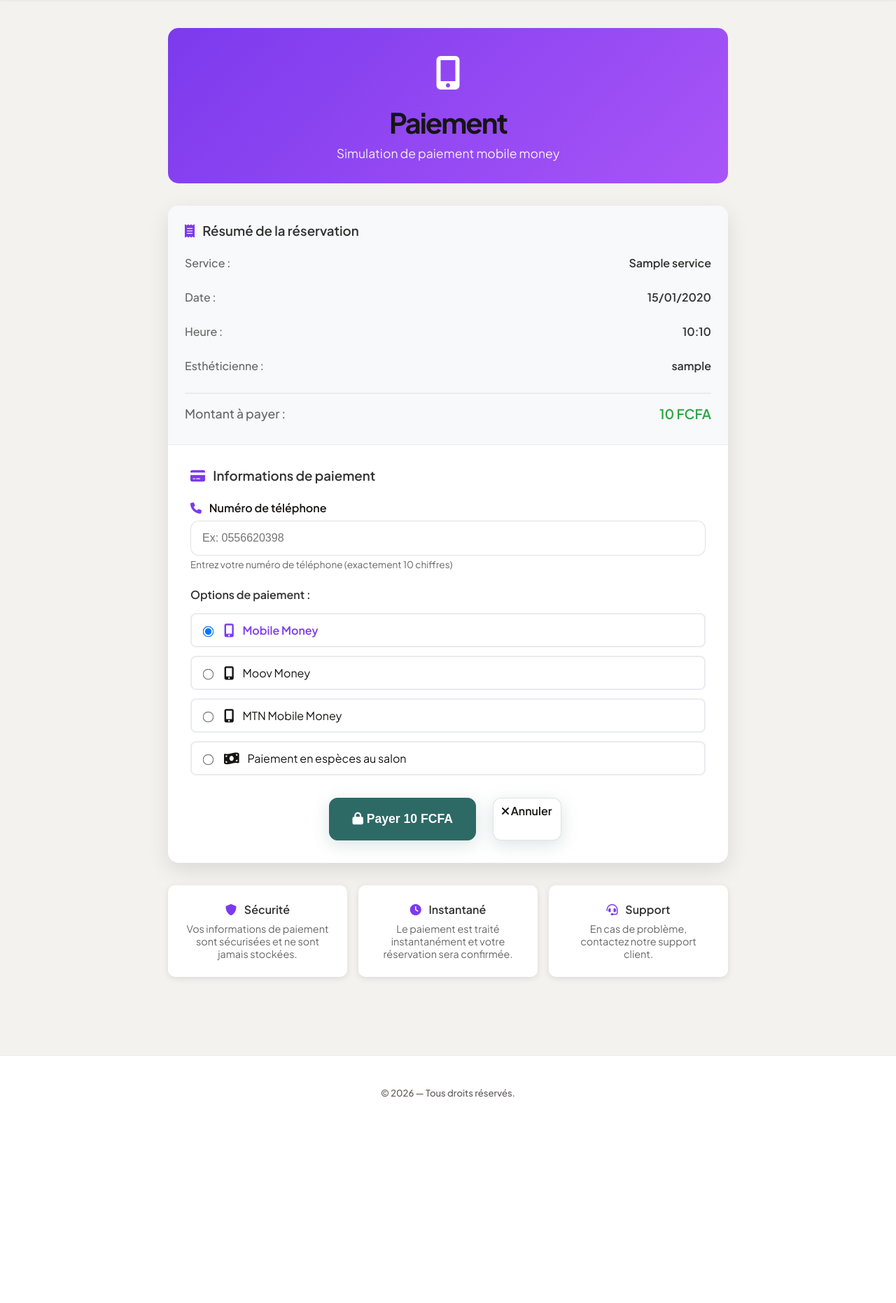
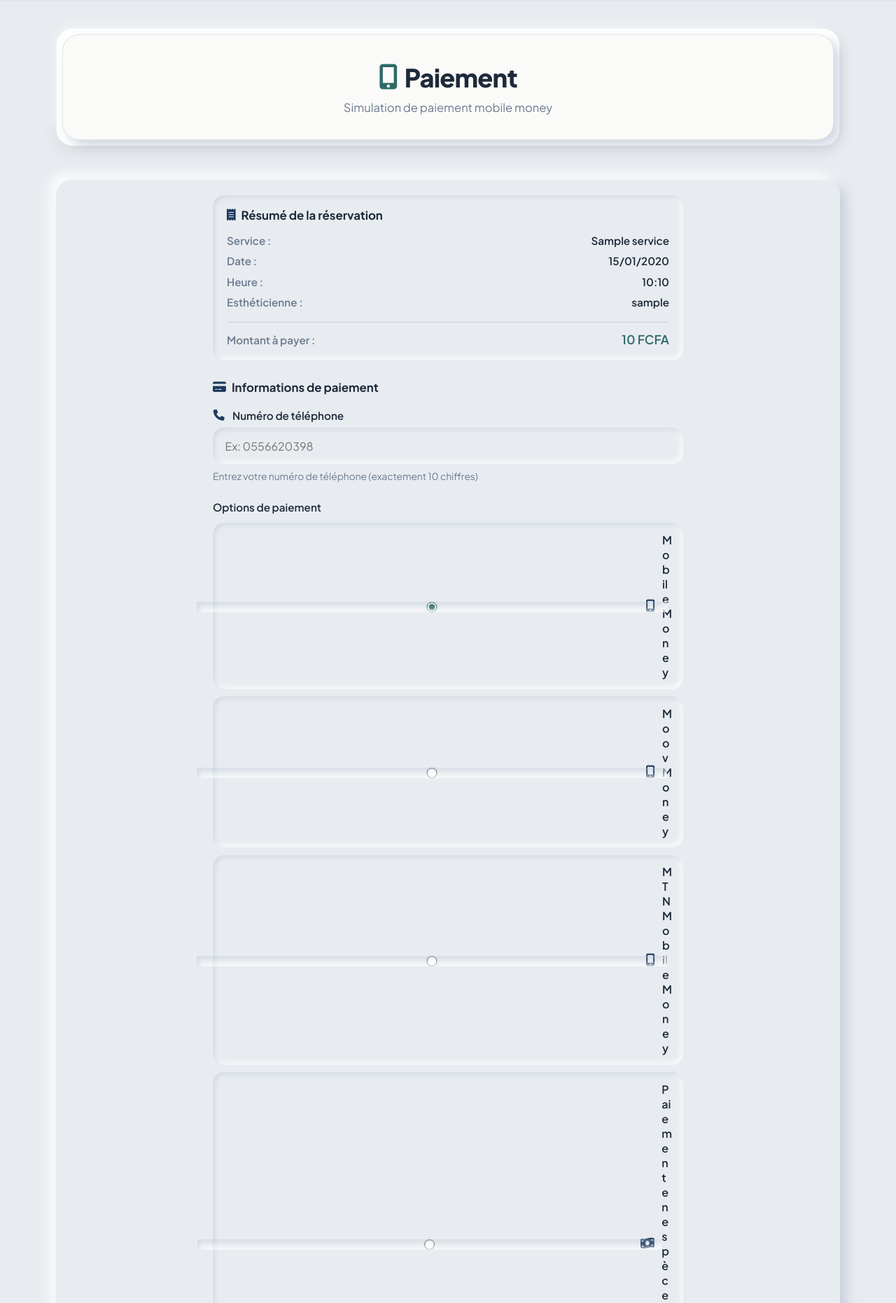
Before and after one commit to irraisaac16-code/Beauty-manager, a Django app: template manager/templates/manager/simulate_payment.html in a window 1280 px wide. Shown: the part 65-1927 px from the top of the page at 70% size. Before the commit the page ends 1633 px from the top, so only its background shows below. Run offline with Django 5.2, Linux system fonts and the light colour scheme; the template is opened without the code that fills it: most values are stand-ins (such as "Sample title", 1, 10 or a date in 2020).

Commit message:
Paiement: layout admin + form neo comme creer service
Co-authored-by: Cursor <cursoragent@cursor.com>

```diff
--- /dev/null
+++ b/manager/static/manager/simulate-payment-admin.css
@@ -0,0 +1,200 @@
+/* Simulation paiement — aligné page « Créer un service » (admin neumorphique + form-service--neo) */
+
+.admin-dashboard.simulate-payment-page .payment-reservation-summary {
+    margin-bottom: 1.75rem;
+    padding: 1.15rem 1.25rem;
+    border-radius: 16px;
+    background: var(--neo-bg, #e8ecf0);
+    box-shadow: var(--neo-shadow-in-soft, inset 3px 3px 6px rgba(163, 177, 198, 0.32), inset -3px -3px 8px rgba(255, 255, 255, 0.88));
+}
+
+.admin-dashboard.simulate-payment-page .payment-reservation-summary h3 {
+    margin: 0 0 1rem;
+    font-size: 1.05rem;
+    font-weight: 700;
+    color: var(--adm-text, #1e2a3a);
+    display: flex;
+    align-items: center;
+    gap: 0.5rem;
+}
+
+.admin-dashboard.simulate-payment-page .payment-reservation-summary h3 i {
+    color: #1e3a5f;
+}
+
+.admin-dashboard.simulate-payment-page .summary-details {
+    display: grid;
+    gap: 0.65rem;
+}
+
+.admin-dashboard.simulate-payment-page .summary-item {
+    display: flex;
+    justify-content: space-between;
+    align-items: center;
+    gap: 1rem;
+    font-size: 0.95rem;
+}
+
+.admin-dashboard.simulate-payment-page .summary-item.total {
+    margin-top: 0.5rem;
+    padding-top: 0.85rem;
+    border-top: 1px solid rgba(163, 177, 198, 0.45);
+    font-weight: 700;
+}
+
+.admin-dashboard.simulate-payment-page .summary-item .label {
+    color: var(--adm-muted, #6b7a8f);
+    font-weight: 600;
+}
+
+.admin-dashboard.simulate-payment-page .summary-item .value {
+    color: var(--adm-text, #1e2a3a);
+    font-weight: 600;
+    text-align: right;
+}
+
+.admin-dashboard.simulate-payment-page .summary-item .value.price {
+    color: #2d6a66;
+    font-size: 1.1rem;
+}
+
+.admin-dashboard.simulate-payment-page .payment-section-title {
+    margin: 1.5rem 0 1.25rem;
+    font-size: 1.05rem;
+    font-weight: 700;
+    color: var(--adm-text, #1e2a3a);
+    display: flex;
+    align-items: center;
+    gap: 0.5rem;
+}
+
+.admin-dashboard.simulate-payment-page .payment-section-title i {
+    color: #1e3a5f;
+}
+
+.admin-dashboard.simulate-payment-page .payment-options-block {
+    margin-bottom: 0.5rem;
+}
+
+.admin-dashboard.simulate-payment-page .payment-options-block h4 {
+    margin: 0 0 0.85rem;
+    font-size: 0.95rem;
+    font-weight: 600;
+    color: var(--adm-text, #1e2a3a);
+}
+
+.admin-dashboard.simulate-payment-page .option-item {
+    display: flex;
+    align-items: center;
+    margin-bottom: 0.65rem;
+    padding: 0.85rem 1rem;
+    border-radius: 16px;
+    cursor: pointer;
+    background: var(--neo-bg, #e8ecf0);
+    box-shadow: var(--neo-shadow-in-soft, inset 3px 3px 6px rgba(163, 177, 198, 0.32), inset -3px -3px 8px rgba(255, 255, 255, 0.88));
+    transition: box-shadow 0.2s ease;
+    border: none;
+}
+
+.admin-dashboard.simulate-payment-page .option-item:hover {
+    box-shadow: var(--neo-shadow-out-sm, 5px 5px 10px rgba(163, 177, 198, 0.42), -5px -5px 11px rgba(255, 255, 255, 0.94));
+}
+
+.admin-dashboard.simulate-payment-page .option-item input[type="radio"] {
+    margin-right: 0.85rem;
+    accent-color: #2d6a66;
+    transform: scale(1.15);
+}
+
+.admin-dashboard.simulate-payment-page .option-item label {
+    display: flex;
+    align-items: center;
+    cursor: pointer;
+    margin: 0;
+    flex: 1;
+    font-weight: 600;
+    color: var(--adm-text, #1e2a3a);
+}
+
+.admin-dashboard.simulate-payment-page .option-item label i {
+    margin-right: 0.65rem;
+    color: #1e3a5f;
+    font-size: 1.1rem;
+}
+
+.admin-dashboard.simulate-payment-page .cash-info-neo {
+    margin-top: 1rem;
+    padding: 1rem 1.1rem;
+    border-radius: 16px;
+    background: var(--neo-bg, #e8ecf0);
+    box-shadow: var(--neo-shadow-in-soft);
+    border: none;
+}
+
+.admin-dashboard.simulate-payment-page .cash-info-neo h5 {
+    margin: 0 0 0.5rem;
+    font-size: 0.92rem;
+    font-weight: 700;
+    color: var(--adm-text, #1e2a3a);
+    display: flex;
+    align-items: center;
+    gap: 0.45rem;
+}
+
+.admin-dashboard.simulate-payment-page .cash-info-neo h5 i {
+    color: #2d6a66;
+}
+
+.admin-dashboard.simulate-payment-page .cash-info-neo p {
+    margin: 0;
+    font-size: 0.88rem;
+    color: var(--adm-muted, #6b7a8f);
+    line-height: 1.45;
+}
+
+.admin-dashboard.simulate-payment-page .payment-info-grid {
+    display: grid;
+    grid-template-columns: repeat(3, minmax(0, 1fr));
+    gap: 1.25rem;
+}
+
+.admin-dashboard.simulate-payment-page .payment-info-grid .content-card {
+    text-align: center;
+}
+
+.admin-dashboard.simulate-payment-page .payment-info-grid .content-card h4 {
+    margin: 0 0 0.5rem;
+    font-size: 0.98rem;
+    font-weight: 700;
+    color: var(--adm-text, #1e2a3a);
+    display: flex;
+    align-items: center;
+    justify-content: center;
+    gap: 0.45rem;
+}
+
+.admin-dashboard.simulate-payment-page .payment-info-grid .content-card h4 i {
+    color: #1e3a5f;
+}
+
+.admin-dashboard.simulate-payment-page .payment-info-grid .content-card p {
+    margin: 0;
+    font-size: 0.88rem;
+    color: var(--adm-muted, #6b7a8f);
+    line-height: 1.45;
+}
+
+@media (max-width: 960px) {
+    .admin-dashboard.simulate-payment-page .payment-info-grid {
+        grid-template-columns: 1fr;
+    }
+
+    .admin-dashboard.simulate-payment-page .summary-item {
+        flex-direction: column;
+        align-items: flex-start;
+    }
+
+    .admin-dashboard.simulate-payment-page .summary-item .value {
+        text-align: left;
+    }
+}
--- a/manager/templates/manager/simulate_payment.html
+++ b/manager/templates/manager/simulate_payment.html
@@ -1,21 +1,33 @@
 {% extends 'manager/base.html' %}
 {% load price_filters %}
+{% load static %}
 
 {% block title %}Paiement — Gestion salon{% endblock %}
 
+{% block body_class %}page-dashboard-neumorphic{% endblock %}
+
+{% block extra_css %}
+<link rel="stylesheet" href="{% static 'manager/dashboard-neumorphic-shell.css' %}?v=2">
+<link rel="stylesheet" href="{% static 'manager/admin-dashboard.css' %}?v=6">
+<link rel="stylesheet" href="{% static 'manager/service-form-admin.css' %}?v=4">
+<link rel="stylesheet" href="{% static 'manager/simulate-payment-admin.css' %}?v=1">
+{% endblock %}
+
 {% block content %}
-<div class="container">
-    <div class="payment-container">
-        <div class="payment-header">
-            <div class="wave-logo">
-                <i class="fas fa-mobile-alt"></i>
-            </div>
-            <h1>Paiement</h1>
+<div class="admin-dashboard simulate-payment-page">
+    <div class="dashboard-header">
+        <div class="header-content">
+            <div class="header-left">
+                <h1><i class="fas fa-mobile-alt"></i> Paiement</h1>
                 <p>Simulation de paiement mobile money</p>
             </div>
+        </div>
+    </div>
 
-        <div class="payment-card">
-            <div class="reservation-summary">
+    <div class="main-content">
+        <div class="content-card service-form-card">
+            <div class="card-body">
+                <div class="payment-reservation-summary">
                     <h3><i class="fas fa-receipt"></i> Résumé de la réservation</h3>
                     <div class="summary-details">
                         <div class="summary-item">
@@ -41,22 +53,23 @@
                     </div>
                 </div>
 
-            <div class="payment-form">
-                <h3><i class="fas fa-credit-card"></i> Informations de paiement</h3>
-                <form method="post" id="payment-form">
+                <h3 class="payment-section-title"><i class="fas fa-credit-card"></i> Informations de paiement</h3>
+
+                <form method="post" id="payment-form" class="form-service form-service--neo">
                     {% csrf_token %}
-                    <div class="form-group">
-                        <label for="numero">
+
+                    <div class="form-group" id="payment-phone-group">
+                        <label for="numero" class="floating-label">
                             <i class="fas fa-phone"></i> Numéro de téléphone
                         </label>
-                        <input type="tel" id="numero" name="numero" class="form-control"
-                               placeholder="Ex: 0556620398" required
+                        <input type="tel" id="numero" name="numero"
+                               placeholder="Ex: 0556620398"
                                pattern="[0-9]{10}" maxlength="10">
-                        <small class="form-text">Entrez votre numéro de téléphone (exactement 10 chiffres)</small>
+                        <small class="form-hint">Entrez votre numéro de téléphone (exactement 10 chiffres)</small>
                     </div>
 
-                    <div class="payment-options">
-                        <h4>Options de paiement :</h4>
+                    <div class="form-group payment-options-block">
+                        <h4>Options de paiement</h4>
                         <div class="option-item">
                             <input type="radio" id="wave" name="payment_method" value="wave" checked>
                             <label for="wave">
@@ -86,17 +99,18 @@
                             </label>
                         </div>
 
-                        <div class="cash-info" id="cash-info" style="display: none; margin-top: 1rem; padding: 1rem; background: #fff3cd; border: 1px solid #ffeaa7; border-radius: 8px;">
-                            <h5><i class="fas fa-info-circle"></i> Information paiement en espèces</h5>
-                            <p style="margin: 0; color: #856404; font-size: 0.9rem;">
-                                Votre réservation sera confirmée immédiatement. Le paiement en espèces de <strong>{{ reservation.montant|floatformat:0 }} FCFA</strong>
+                        <div class="cash-info-neo" id="cash-info" style="display: none;">
+                            <h5><i class="fas fa-info-circle"></i> Paiement en espèces</h5>
+                            <p>
+                                Votre réservation sera confirmée immédiatement. Le paiement en espèces de
+                                <strong>{{ reservation.montant|floatformat:0 }} FCFA</strong>
                                 devra être effectué directement au salon lors de votre rendez-vous.
                             </p>
                         </div>
                     </div>
 
-                    <div class="payment-actions">
-                        <button type="submit" class="btn btn-success btn-lg" id="submit-btn">
+                    <div class="form-actions">
+                        <button type="submit" class="btn btn-primary btn-admin-cta" id="submit-btn">
                             <i class="fas fa-lock"></i> Payer {{ reservation.montant|floatformat:0 }} FCFA
                         </button>
                         <a href="{% url 'dashboard_client' %}" class="btn btn-secondary">
@@ -107,346 +121,65 @@
             </div>
         </div>
 
-        <div class="payment-info">
-            <div class="info-card">
+        <div class="payment-info-grid">
+            <div class="content-card">
+                <div class="card-body">
                     <h4><i class="fas fa-shield-alt"></i> Sécurité</h4>
                     <p>Vos informations de paiement sont sécurisées et ne sont jamais stockées.</p>
                 </div>
-            <div class="info-card">
+            </div>
+            <div class="content-card">
+                <div class="card-body">
                     <h4><i class="fas fa-clock"></i> Instantané</h4>
                     <p>Le paiement est traité instantanément et votre réservation sera confirmée.</p>
                 </div>
-            <div class="info-card">
+            </div>
+            <div class="content-card">
+                <div class="card-body">
                     <h4><i class="fas fa-headset"></i> Support</h4>
                     <p>En cas de problème, contactez notre support client.</p>
                 </div>
             </div>
         </div>
     </div>
-
-<style>
-.payment-container {
-    max-width: 800px;
-    margin: 0 auto;
-    padding: 2rem 0;
-}
-
-.payment-header {
-    text-align: center;
-    margin-bottom: 2rem;
-    padding: 2rem;
-    background: linear-gradient(135deg, #7c3aed, #a855f7);
-    color: white;
-    border-radius: 15px;
-}
-
-.wave-logo {
-    font-size: 3rem;
-    margin-bottom: 1rem;
-}
-
-.payment-header h1 {
-    margin: 0;
-    font-size: 2.5rem;
-    font-weight: 700;
-}
-
-.payment-header p {
-    margin: 0.5rem 0 0 0;
-    font-size: 1.1rem;
-    opacity: 0.9;
-}
-
-.payment-card {
-    background: white;
-    border-radius: 15px;
-    box-shadow: 0 10px 30px rgba(0, 0, 0, 0.1);
-    overflow: hidden;
-    margin-bottom: 2rem;
-}
-
-.reservation-summary {
-    background: #f8f9fa;
-    padding: 1.5rem;
-    border-bottom: 1px solid #e9ecef;
-}
-
-.reservation-summary h3 {
-    margin: 0 0 1rem 0;
-    color: #333;
-    font-weight: 600;
-}
-
-.reservation-summary h3 i {
-    color: #7c3aed;
-    margin-right: 0.5rem;
-}
-
-.summary-details {
-    display: grid;
-    gap: 0.75rem;
-}
-
-.summary-item {
-    display: flex;
-    justify-content: space-between;
-    align-items: center;
-    padding: 0.5rem 0;
-}
-
-.summary-item.total {
-    border-top: 2px solid #e9ecef;
-    padding-top: 1rem;
-    margin-top: 0.5rem;
-    font-weight: 700;
-    font-size: 1.1rem;
-}
-
-.summary-item .label {
-    color: #666;
-    font-weight: 500;
-}
-
-.summary-item .value {
-    color: #333;
-    font-weight: 600;
-}
-
-.summary-item .value.price {
-    color: #28a745;
-    font-size: 1.2rem;
-}
-
-.payment-form {
-    padding: 2rem;
-}
-
-.payment-form h3 {
-    margin: 0 0 1.5rem 0;
-    color: #333;
-    font-weight: 600;
-}
-
-.payment-form h3 i {
-    color: #7c3aed;
-    margin-right: 0.5rem;
-}
-
-.form-group {
-    margin-bottom: 1.5rem;
-}
-
-.form-group label {
-    display: block;
-    margin-bottom: 0.5rem;
-    color: #333;
-    font-weight: 600;
-}
-
-.form-group label i {
-    color: #7c3aed;
-    margin-right: 0.5rem;
-}
-
-.form-control {
-    width: 100%;
-    padding: 0.75rem 1rem;
-    border: 2px solid #e9ecef;
-    border-radius: 8px;
-    font-size: 1rem;
-    transition: border-color 0.3s ease, box-shadow 0.3s ease;
-}
-
-.form-control:focus {
-    outline: none;
-    border-color: #7c3aed;
-    box-shadow: 0 0 0 0.2rem rgba(124, 58, 237, 0.25);
-}
-
-.form-text {
-    display: block;
-    margin-top: 0.25rem;
-    color: #666;
-    font-size: 0.85rem;
-}
-
-.payment-options {
-    margin-bottom: 2rem;
-}
-
-.payment-options h4 {
-    margin: 0 0 1rem 0;
-    color: #333;
-    font-weight: 600;
-}
-
-.option-item {
-    display: flex;
-    align-items: center;
-    margin-bottom: 0.75rem;
-    padding: 0.75rem;
-    border: 2px solid #e9ecef;
-    border-radius: 8px;
-    cursor: pointer;
-    transition: border-color 0.3s ease, background-color 0.3s ease;
-}
-
-.option-item:hover {
-    border-color: #7c3aed;
-    background-color: #f8f9fa;
-}
-
-.option-item input[type="radio"] {
-    margin-right: 1rem;
-    transform: scale(1.2);
-}
-
-.option-item input[type="radio"]:checked + label {
-    color: #7c3aed;
-    font-weight: 600;
-}
-
-.option-item label {
-    display: flex;
-    align-items: center;
-    cursor: pointer;
-    margin: 0;
-    flex: 1;
-}
-
-.option-item label i {
-    margin-right: 0.75rem;
-    font-size: 1.2rem;
-}
-
-.payment-actions {
-    display: flex;
-    gap: 1rem;
-    justify-content: center;
-}
-
-.btn-lg {
-    padding: 1rem 2rem;
-    font-size: 1.1rem;
-    font-weight: 600;
-    border-radius: 10px;
-    transition: all 0.3s ease;
-}
-
-.btn-lg:hover {
-    transform: translateY(-2px);
-    box-shadow: 0 5px 15px rgba(0, 0, 0, 0.2);
-}
-
-.payment-info {
-    display: grid;
-    grid-template-columns: repeat(auto-fit, minmax(250px, 1fr));
-    gap: 1rem;
-}
-
-.info-card {
-    background: white;
-    padding: 1.5rem;
-    border-radius: 10px;
-    box-shadow: 0 2px 10px rgba(0, 0, 0, 0.1);
-    text-align: center;
-}
-
-.info-card h4 {
-    margin: 0 0 0.5rem 0;
-    color: #333;
-    font-weight: 600;
-}
-
-.info-card h4 i {
-    color: #7c3aed;
-    margin-right: 0.5rem;
-}
-
-.info-card p {
-    margin: 0;
-    color: #666;
-    font-size: 0.9rem;
-}
-
-.btn-success {
-    background-color: #28a745;
-    border-color: #28a745;
-    color: white;
-}
-
-.btn-success:hover {
-    background-color: #218838;
-    border-color: #1e7e34;
-}
-
-.btn-secondary {
-    background-color: #6c757d;
-    border-color: #6c757d;
-    color: white;
-}
-
-.btn-secondary:hover {
-    background-color: #5a6268;
-    border-color: #545b62;
-}
-
-@media (max-width: 768px) {
-    .payment-header h1 {
-        font-size: 2rem;
-    }
-
-    .payment-actions {
-        flex-direction: column;
-    }
-
-    .summary-item {
-        flex-direction: column;
-        align-items: flex-start;
-        gap: 0.25rem;
-    }
-
-    .payment-info {
-        grid-template-columns: 1fr;
-    }
-}
-</style>
+</div>
 
 <script>
 document.addEventListener('DOMContentLoaded', function() {
     const phoneInput = document.getElementById('numero');
     const paymentForm = document.getElementById('payment-form');
-    const phoneField = document.querySelector('.form-group');
+    const phoneField = document.getElementById('payment-phone-group');
     const paymentOptions = document.querySelectorAll('input[name="payment_method"]');
     const cashInfo = document.getElementById('cash-info');
 
-    // Gestion de l'affichage du champ téléphone selon l'option de paiement
     function togglePhoneField() {
         const selectedMethod = document.querySelector('input[name="payment_method"]:checked');
         const submitBtn = document.getElementById('submit-btn');
 
         if (selectedMethod && selectedMethod.value === 'cash') {
-            phoneField.style.display = 'none';
-            phoneInput.removeAttribute('required');
-            cashInfo.style.display = 'block';
+            if (phoneField) phoneField.style.display = 'none';
+            if (phoneInput) phoneInput.removeAttribute('required');
+            if (cashInfo) cashInfo.style.display = 'block';
+            if (submitBtn) {
                 submitBtn.innerHTML = '<i class="fas fa-check"></i> Confirmer la réservation';
+            }
         } else {
-            phoneField.style.display = 'block';
-            phoneInput.setAttribute('required', 'required');
-            cashInfo.style.display = 'none';
+            if (phoneField) phoneField.style.display = 'block';
+            if (phoneInput) phoneInput.setAttribute('required', 'required');
+            if (cashInfo) cashInfo.style.display = 'none';
+            if (submitBtn) {
                 submitBtn.innerHTML = '<i class="fas fa-lock"></i> Payer {{ reservation.montant|floatformat:0 }} FCFA';
             }
         }
+    }
 
-    // Écouter les changements d'option de paiement
-    paymentOptions.forEach(option => {
+    paymentOptions.forEach(function(option) {
         option.addEventListener('change', togglePhoneField);
     });
 
-    // Initialiser l'affichage
     togglePhoneField();
 
-    // Formatage automatique du numéro de téléphone
+    if (phoneInput) {
         phoneInput.addEventListener('input', function(e) {
             let value = e.target.value.replace(/\D/g, '');
             if (value.length > 10) {
@@ -454,35 +187,35 @@ document.addEventListener('DOMContentLoaded', function() {
             }
             e.target.value = value;
         });
+    }
 
-    // Validation du formulaire
+    if (paymentForm) {
         paymentForm.addEventListener('submit', function(e) {
             const selectedMethod = document.querySelector('input[name="payment_method"]:checked');
-        const phoneNumber = phoneInput.value;
+            const phoneNumber = phoneInput ? phoneInput.value : '';
 
-        // Validation spécifique selon la méthode de paiement
-        if (selectedMethod.value !== 'cash') {
+            if (selectedMethod && selectedMethod.value !== 'cash') {
                 if (phoneNumber.length !== 10) {
                     e.preventDefault();
                     alert('Veuillez entrer un numéro de téléphone valide (exactement 10 chiffres).');
-                phoneInput.focus();
+                    if (phoneInput) phoneInput.focus();
                     return false;
                 }
             }
 
-        // Simulation de traitement
             const submitBtn = paymentForm.querySelector('button[type="submit"]');
+            if (!submitBtn) return;
+
             const originalText = submitBtn.innerHTML;
-
             submitBtn.innerHTML = '<i class="fas fa-spinner fa-spin"></i> Traitement...';
             submitBtn.disabled = true;
 
-        // Simuler un délai de traitement
-        setTimeout(() => {
+            setTimeout(function() {
                 submitBtn.innerHTML = originalText;
                 submitBtn.disabled = false;
             }, 2000);
         });
+    }
 });
 </script>
 {% endblock %}
```
Lines whose indentation alone changed are shown as unchanged.
